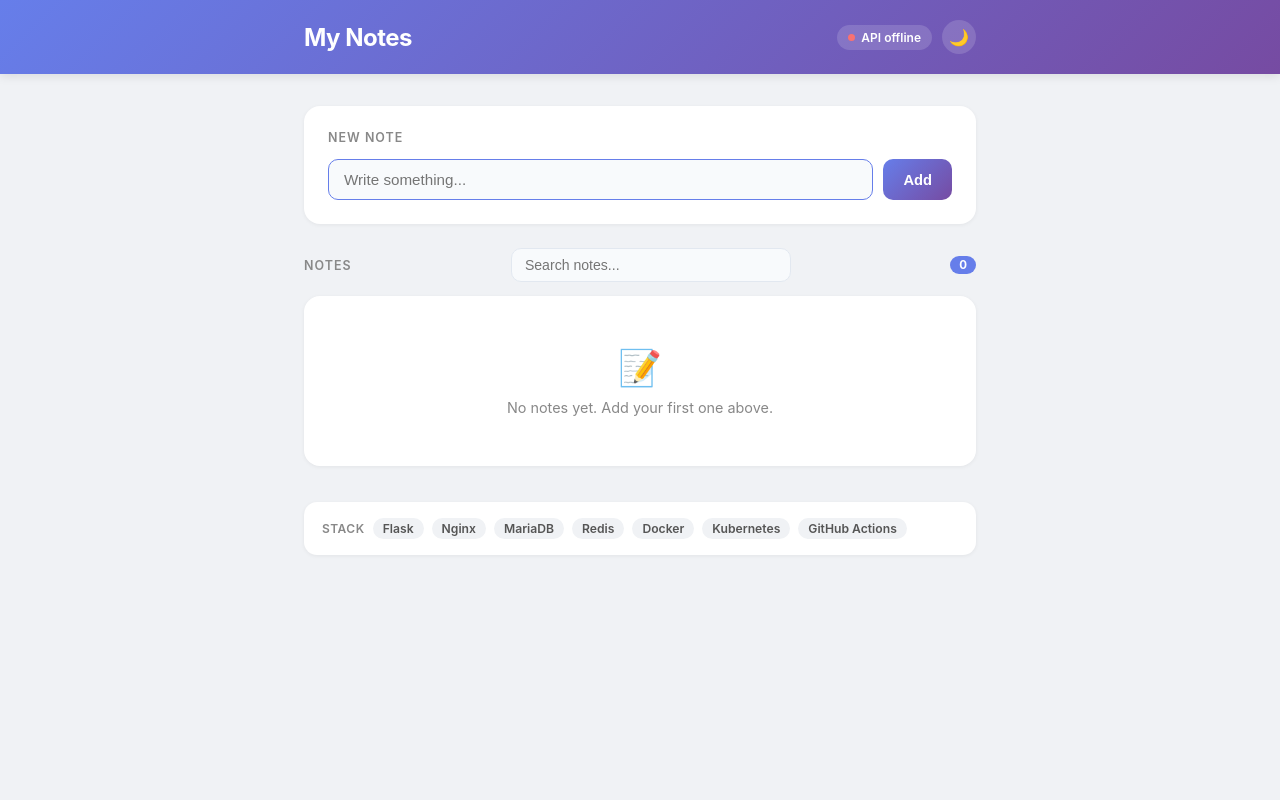
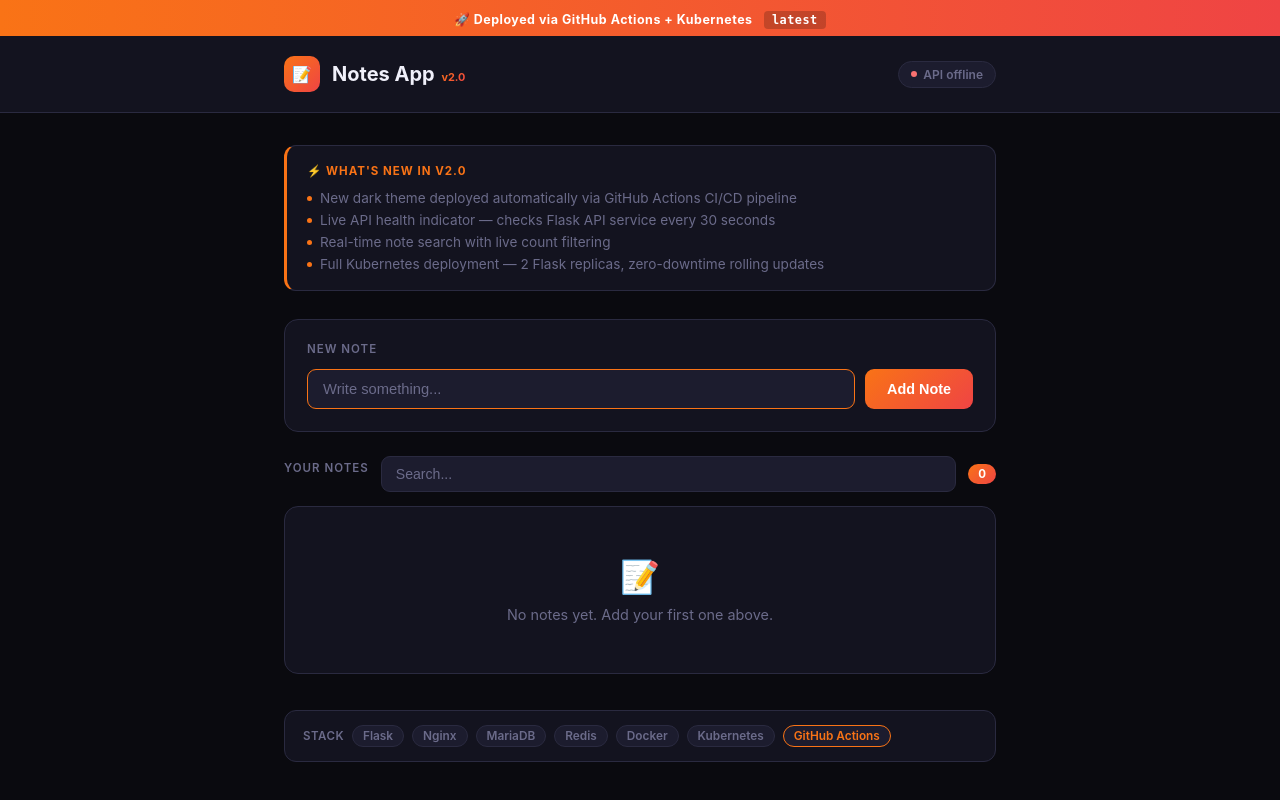
Before and after one commit to dinethsasanka/devops-project, a Flask app: page / in a window 1280 px wide. Run offline with Flask 3, Linux system fonts and the light colour scheme; data that the repository does not hold is empty.

Commit message:
Update: Change the UI

```diff
--- a/app/templates/index.html
+++ b/app/templates/index.html
@@ -3,32 +3,17 @@
 <head>
   <meta charset="UTF-8">
   <meta name="viewport" content="width=device-width, initial-scale=1.0">
-  <title>Notes App</title>
+  <title>Notes App — v2.0</title>
   <style>
     :root {
-      --bg: #f0f2f5;
-      --surface: #ffffff;
-      --text: #1a1a2e;
-      --text-muted: #888;
-      --border: #e2e8f0;
-      --input-bg: #f8fafc;
-      --pill-bg: #f0f2f5;
-      --pill-text: #555;
-      --shadow: 0 1px 4px rgba(0,0,0,0.06);
-      --shadow-hover: 0 4px 12px rgba(102,126,234,0.15);
-    }
-
-    [data-theme="dark"] {
-      --bg: #0f0f1a;
-      --surface: #1a1a2e;
-      --text: #e8e8f0;
-      --text-muted: #666;
+      --accent: #f97316;
+      --accent2: #ef4444;
+      --bg: #0a0a0f;
+      --surface: #13131f;
+      --surface2: #1c1c2e;
       --border: #2a2a40;
-      --input-bg: #0f0f1a;
-      --pill-bg: #0f0f1a;
-      --pill-text: #aaa;
-      --shadow: 0 1px 4px rgba(0,0,0,0.3);
-      --shadow-hover: 0 4px 12px rgba(102,126,234,0.25);
+      --text: #f0f0fa;
+      --muted: #6b6b8a;
     }
 
     * { margin: 0; padding: 0; box-sizing: border-box; }
@@ -38,17 +23,40 @@
       background: var(--bg);
       min-height: 100vh;
       color: var(--text);
-      transition: background 0.3s, color 0.3s;
     }
 
+    /* ── deploy banner ── */
+    .deploy-banner {
+      background: linear-gradient(90deg, #f97316, #ef4444);
+      padding: 8px 0;
+      text-align: center;
+    }
+
+    .deploy-banner span {
+      font-size: 0.78rem;
+      font-weight: 700;
+      color: white;
+      letter-spacing: 0.5px;
+    }
+
+    .deploy-banner code {
+      background: rgba(0,0,0,0.2);
+      padding: 2px 8px;
+      border-radius: 4px;
+      font-size: 0.74rem;
+      margin-left: 8px;
+      font-family: monospace;
+    }
+
+    /* ── header ── */
     header {
-      background: linear-gradient(135deg, #667eea 0%, #764ba2 100%);
+      background: var(--surface);
+      border-bottom: 1px solid var(--border);
       padding: 20px 0;
-      box-shadow: 0 2px 10px rgba(0,0,0,0.1);
     }
 
     .header-inner {
-      max-width: 720px;
+      max-width: 760px;
       margin: 0 auto;
       padding: 0 24px;
       display: flex;
@@ -56,11 +64,37 @@
       justify-content: space-between;
     }
 
-    header h1 {
-      color: white;
-      font-size: 1.5rem;
+    .logo {
+      display: flex;
+      align-items: center;
+      gap: 12px;
+    }
+
+    .logo-icon {
+      width: 36px;
+      height: 36px;
+      background: linear-gradient(135deg, #f97316, #ef4444);
+      border-radius: 10px;
+      display: flex;
+      align-items: center;
+      justify-content: center;
+      font-size: 1rem;
+    }
+
+    .logo h1 {
+      font-size: 1.25rem;
       font-weight: 700;
-      letter-spacing: -0.5px;
+      color: var(--text);
+    }
+
+    .logo .version {
+      font-size: 0.68rem;
+      background: linear-gradient(135deg, #f97316, #ef4444);
+      -webkit-background-clip: text;
+      -webkit-text-fill-color: transparent;
+      background-clip: text;
+      font-weight: 700;
+      margin-left: 2px;
     }
 
     .header-right {
@@ -69,68 +103,102 @@
       gap: 10px;
     }
 
-    .health-badge {
+    .api-pill {
       display: flex;
       align-items: center;
       gap: 6px;
-      background: rgba(255,255,255,0.15);
-      color: white;
+      background: var(--surface2);
+      border: 1px solid var(--border);
+      padding: 5px 12px;
+      border-radius: 20px;
       font-size: 0.75rem;
+      color: var(--muted);
       font-weight: 600;
-      padding: 5px 11px;
-      border-radius: 20px;
     }
 
-    .health-dot {
-      width: 7px;
-      height: 7px;
+    .api-dot {
+      width: 6px;
+      height: 6px;
       border-radius: 50%;
-      background: #ccc;
+      background: var(--muted);
       transition: background 0.4s;
     }
 
-    .health-dot.up { background: #4ade80; }
-    .health-dot.down { background: #f87171; }
+    .api-dot.up { background: #4ade80; box-shadow: 0 0 6px #4ade8080; }
+    .api-dot.down { background: #f87171; }
 
-    .dark-toggle {
-      background: rgba(255,255,255,0.15);
-      border: none;
-      color: white;
-      width: 34px;
-      height: 34px;
-      border-radius: 50%;
-      cursor: pointer;
-      font-size: 1rem;
-      display: flex;
-      align-items: center;
-      justify-content: center;
-      transition: background 0.2s;
-    }
-
-    .dark-toggle:hover { background: rgba(255,255,255,0.25); }
-
+    /* ── container ── */
     .container {
-      max-width: 720px;
+      max-width: 760px;
       margin: 0 auto;
       padding: 32px 24px;
     }
 
+    /* ── what's new card ── */
+    .whats-new {
+      background: var(--surface);
+      border: 1px solid var(--border);
+      border-left: 3px solid var(--accent);
+      border-radius: 12px;
+      padding: 18px 20px;
+      margin-bottom: 28px;
+    }
+
+    .whats-new-header {
+      display: flex;
+      align-items: center;
+      gap: 8px;
+      margin-bottom: 12px;
+    }
+
+    .whats-new-header span {
+      font-size: 0.72rem;
+      text-transform: uppercase;
+      letter-spacing: 1px;
+      color: var(--accent);
+      font-weight: 700;
+    }
+
+    .whats-new ul {
+      list-style: none;
+      display: flex;
+      flex-direction: column;
+      gap: 6px;
+    }
+
+    .whats-new ul li {
+      font-size: 0.85rem;
+      color: var(--muted);
+      display: flex;
+      align-items: center;
+      gap: 8px;
+    }
+
+    .whats-new ul li::before {
+      content: '';
+      width: 5px;
+      height: 5px;
+      border-radius: 50%;
+      background: var(--accent);
+      flex-shrink: 0;
+    }
+
+    /* ── add card ── */
     .add-card {
       background: var(--surface);
-      border-radius: 16px;
-      padding: 24px;
+      border: 1px solid var(--border);
+      border-radius: 14px;
+      padding: 22px;
       margin-bottom: 24px;
-      box-shadow: var(--shadow);
-      transition: background 0.3s;
     }
 
-    .add-card h2 {
-      font-size: 0.78rem;
+    .section-label {
+      font-size: 0.72rem;
       text-transform: uppercase;
       letter-spacing: 1px;
-      color: var(--text-muted);
-      margin-bottom: 14px;
+      color: var(--muted);
       font-weight: 600;
+      margin-bottom: 13px;
     }
 
     .input-row {
@@ -142,71 +210,64 @@
       flex: 1;
       padding: 11px 15px;
       border: 1.5px solid var(--border);
-      border-radius: 10px;
-      font-size: 0.95rem;
+      border-radius: 9px;
+      font-size: 0.92rem;
       outline: none;
-      transition: border-color 0.2s, background 0.3s;
       color: var(--text);
-      background: var(--input-bg);
+      background: var(--surface2);
+      transition: border-color 0.2s;
     }
 
     .input-row input:focus, .search-input:focus {
-      border-color: #667eea;
+      border-color: var(--accent);
+    }
+
+    .input-row input::placeholder, .search-input::placeholder {
+      color: var(--muted);
     }
 
     .input-row button {
-      padding: 11px 20px;
-      background: linear-gradient(135deg, #667eea, #764ba2);
+      padding: 11px 22px;
+      background: linear-gradient(135deg, #f97316, #ef4444);
       color: white;
       border: none;
-      border-radius: 10px;
-      font-size: 0.92rem;
-      font-weight: 600;
+      border-radius: 9px;
+      font-size: 0.9rem;
+      font-weight: 700;
       cursor: pointer;
       transition: opacity 0.2s;
       white-space: nowrap;
     }
 
-    .input-row button:hover { opacity: 0.88; }
+    .input-row button:hover { opacity: 0.85; }
 
+    /* ── toolbar ── */
     .toolbar {
       display: flex;
       align-items: center;
-      justify-content: space-between;
+      gap: 12px;
       margin-bottom: 14px;
-      gap: 12px;
     }
 
-    .notes-label {
-      font-size: 0.78rem;
-      text-transform: uppercase;
-      letter-spacing: 1px;
-      color: var(--text-muted);
-      font-weight: 600;
-      white-space: nowrap;
-    }
-
-    .search-wrap {
-      flex: 1;
-      max-width: 280px;
-    }
+    .search-wrap { flex: 1; }
 
     .search-input {
       width: 100%;
-      padding: 8px 13px;
+      padding: 9px 14px;
       font-size: 0.88rem;
     }
 
-    .count-badge {
-      background: #667eea;
+    .count-pill {
+      background: linear-gradient(135deg, #f97316, #ef4444);
       color: white;
       font-size: 0.72rem;
       font-weight: 700;
-      padding: 2px 9px;
+      padding: 3px 10px;
       border-radius: 12px;
       white-space: nowrap;
     }
 
+    /* ── note cards ── */
     .notes-list {
       display: flex;
       flex-direction: column;
@@ -262,86 +321,109 @@
     }
 
     .delete-btn:hover {
-      background: #d9534f;
+      background: #ef4444;
       color: white;
-      border-color: #d9534f;
+      border-color: #ef4444;
     }
 
     .no-results {
       display: none;
       text-align: center;
       padding: 30px;
-      color: var(--text-muted);
-      font-size: 0.9rem;
+      color: var(--muted);
+      font-size: 0.88rem;
     }
 
     .empty-state {
       text-align: center;
       padding: 50px 24px;
       background: var(--surface);
-      border-radius: 16px;
-      box-shadow: var(--shadow);
-      transition: background 0.3s;
+      border: 1px solid var(--border);
+      border-radius: 14px;
     }
 
-    .empty-icon { font-size: 2.2rem; margin-bottom: 10px; }
+    .empty-icon { font-size: 2rem; margin-bottom: 10px; }
+    .empty-state p { color: var(--muted); font-size: 0.9rem; }
 
-    .empty-state p {
-      color: var(--text-muted);
-      font-size: 0.9rem;
-    }
-
-    .stack-info {
+    /* ── stack bar ── */
+    .stack-bar {
       margin-top: 36px;
       background: var(--surface);
-      border-radius: 13px;
-      padding: 16px 18px;
-      box-shadow: var(--shadow);
+      border: 1px solid var(--border);
+      border-radius: 12px;
+      padding: 14px 18px;
       display: flex;
       flex-wrap: wrap;
+      align-items: center;
       gap: 8px;
-      align-items: center;
-      transition: background 0.3s;
     }
 
     .stack-label {
-      font-size: 0.75rem;
-      color: var(--text-muted);
+      font-size: 0.72rem;
+      color: var(--muted);
       font-weight: 600;
       text-transform: uppercase;
       letter-spacing: 0.5px;
     }
 
     .stack-pill {
-      background: var(--pill-bg);
-      color: var(--pill-text);
-      font-size: 0.76rem;
+      background: var(--surface2);
+      border: 1px solid var(--border);
+      color: var(--muted);
+      font-size: 0.74rem;
       font-weight: 600;
       padding: 3px 10px;
       border-radius: 20px;
-      transition: background 0.3s;
+    }
+
+    .stack-pill.highlight {
+      border-color: var(--accent);
+      color: var(--accent);
     }
   </style>
 </head>
 <body>
 
+<div class="deploy-banner">
+  <span>
+    🚀 Deployed via GitHub Actions + Kubernetes
+    <code id="sha-display">loading...</code>
+  </span>
+</div>
+
 <header>
   <div class="header-inner">
-    <h1>My Notes</h1>
+    <div class="logo">
+      <div class="logo-icon">📝</div>
+      <div>
+        <h1>Notes App <span class="version">v2.0</span></h1>
+      </div>
+    </div>
     <div class="header-right">
-      <div class="health-badge">
-        <div class="health-dot" id="health-dot"></div>
-        <span id="health-label">API</span>
+      <div class="api-pill">
+        <div class="api-dot" id="api-dot"></div>
+        <span id="api-label">checking API</span>
       </div>
-      <button class="dark-toggle" onclick="toggleDark()" id="dark-btn" title="Toggle dark mode">🌙</button>
     </div>
   </div>
 </header>
 
 <div class="container">
 
+  <div class="whats-new">
+    <div class="whats-new-header">
+      <span>⚡ What's new in v2.0</span>
+    </div>
+    <ul>
+      <li>New dark theme deployed automatically via GitHub Actions CI/CD pipeline</li>
+      <li>Live API health indicator — checks Flask API service every 30 seconds</li>
+      <li>Real-time note search with live count filtering</li>
+      <li>Full Kubernetes deployment — 2 Flask replicas, zero-downtime rolling updates</li>
+    </ul>
+  </div>
+
   <div class="add-card">
-    <h2>New Note</h2>
+    <div class="section-label">New Note</div>
     <form action="/add" method="POST">
       <div class="input-row">
         <input
@@ -351,23 +433,22 @@
           required
           autofocus
         >
-        <button type="submit">Add</button>
+        <button type="submit">Add Note</button>
       </div>
     </form>
   </div>
 
   <div class="toolbar">
-    <span class="notes-label">Notes</span>
+    <div class="section-label" style="white-space:nowrap">Your Notes</div>
     <div class="search-wrap">
       <input
         type="text"
         class="search-input"
-        placeholder="Search notes..."
+        placeholder="Search..."
         oninput="filterNotes(this.value)"
-        id="search-input"
       >
     </div>
-    <span class="count-badge" id="count-badge">{{ notes|length }}</span>
+    <span class="count-pill" id="count-badge">{{ notes|length }}</span>
   </div>
 
   <div class="notes-list" id="notes-list">
@@ -392,7 +473,7 @@
     {% endif %}
   </div>
 
-  <div class="stack-info">
+  <div class="stack-bar">
     <span class="stack-label">Stack</span>
     <span class="stack-pill">Flask</span>
     <span class="stack-pill">Nginx</span>
@@ -400,29 +481,29 @@
     <span class="stack-pill">Redis</span>
     <span class="stack-pill">Docker</span>
     <span class="stack-pill">Kubernetes</span>
-    <span class="stack-pill">GitHub Actions</span>
+    <span class="stack-pill highlight">GitHub Actions</span>
   </div>
 
 </div>
 
 <script>
-  const totalNotes = Number('{{ notes|length }}');
+  const totalNotes = Number("{{ notes|length }}");
 
-  async function checkHealth() {
-    const dot = document.getElementById('health-dot');
-    const label = document.getElementById('health-label');
+  async function checkApi() {
+    const dot = document.getElementById('api-dot');
+    const label = document.getElementById('api-label');
     try {
       const res = await fetch('/api/health');
       const data = await res.json();
       if (data.status === 'ok') {
-        dot.className = 'health-dot up';
+        dot.className = 'api-dot up';
         label.textContent = 'API online';
       } else {
-        dot.className = 'health-dot down';
+        dot.className = 'api-dot down';
         label.textContent = 'API error';
       }
     } catch {
-      dot.className = 'health-dot down';
+      dot.className = 'api-dot down';
       label.textContent = 'API offline';
     }
   }
@@ -442,27 +523,24 @@
 
     badge.textContent = q ? `${visible}/${totalNotes}` : totalNotes;
     if (noResults) {
-      noResults.style.display = visible === 0 && q ? 'block' : 'none';
+      noResults.style.display = (visible === 0 && q) ? 'block' : 'none';
     }
   }
 
-  function toggleDark() {
-    const isDark = document.documentElement.getAttribute('data-theme') === 'dark';
-    document.documentElement.setAttribute('data-theme', isDark ? '' : 'dark');
-    document.getElementById('dark-btn').textContent = isDark ? '🌙' : '☀️';
-    localStorage.setItem('theme', isDark ? 'light' : 'dark');
+  async function loadSha() {
+    try {
+      const res = await fetch('/api/health');
+      const data = await res.json();
+      const sha = data.sha || 'latest';
+      document.getElementById('sha-display').textContent = sha.slice(0, 7);
+    } catch {
+      document.getElementById('sha-display').textContent = 'latest';
+    }
   }
 
-  (function initTheme() {
-    const saved = localStorage.getItem('theme');
-    if (saved === 'dark') {
-      document.documentElement.setAttribute('data-theme', 'dark');
-      document.getElementById('dark-btn').textContent = '☀️';
-    }
-  })();
-
-  checkHealth();
-  setInterval(checkHealth, 30000);
+  checkApi();
+  loadSha();
+  setInterval(checkApi, 30000);
 </script>
 
 </body>
```
Also changed, not shown: other parts of app/templates/index.html (+13 -15 lines).
